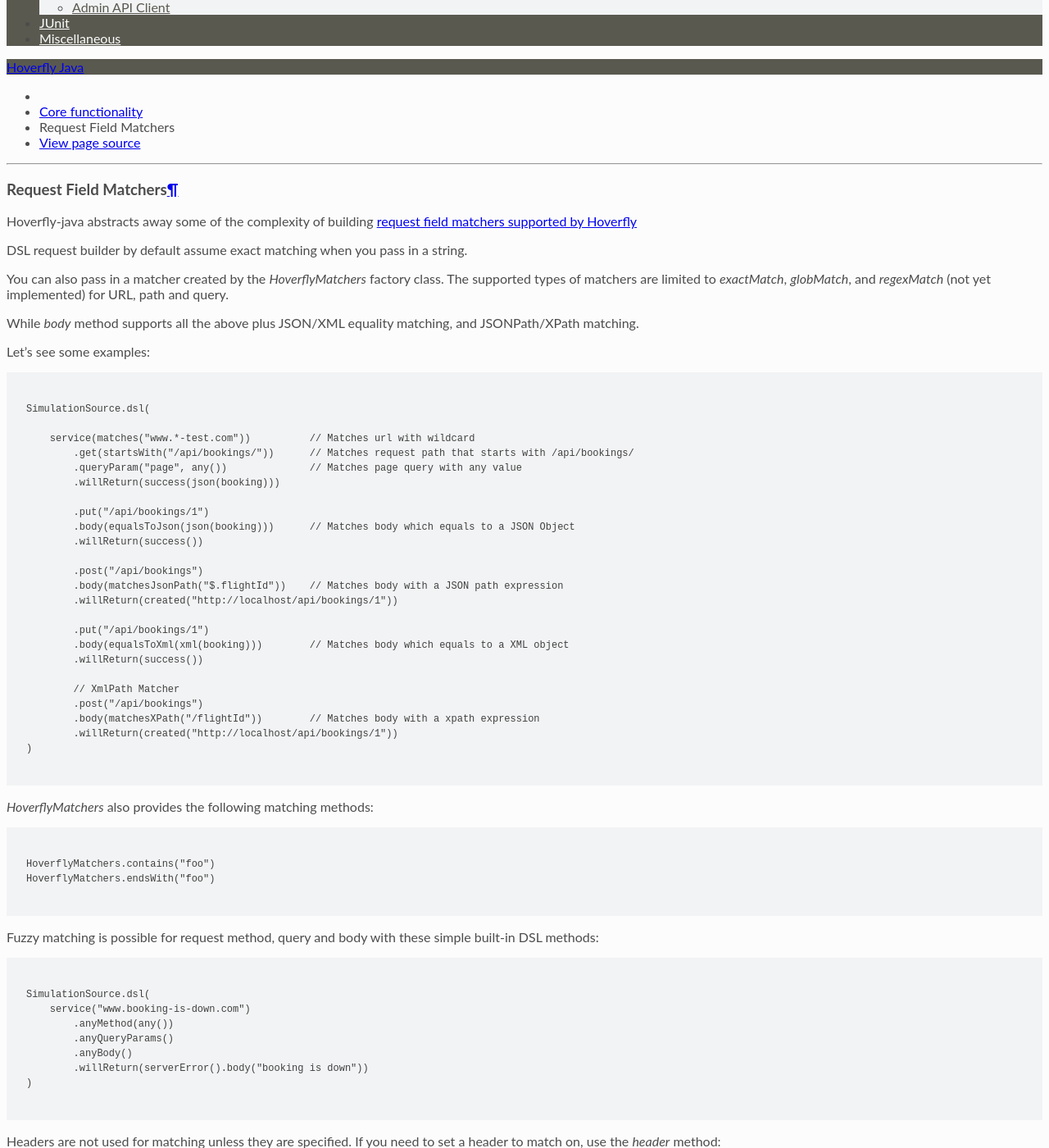
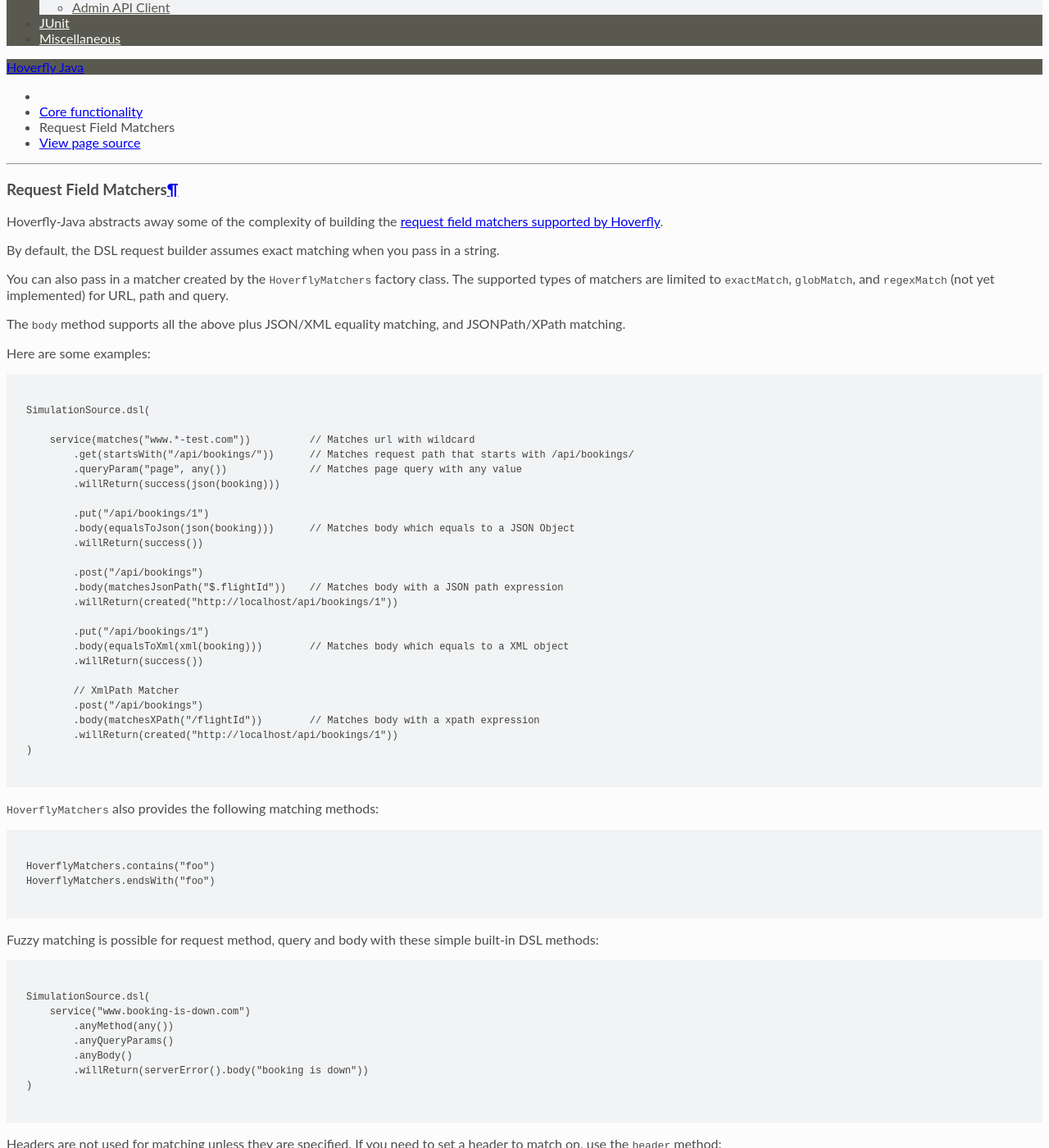
Before and after one commit to tommysitu/hoverfly-java, a Sphinx documentation site: the page built from docs/pages/corefunctionality/matchers.rst, in a window 1280 px wide and 1400 px high, scrolled down 294 px. Shown: the whole window at 82% size. Built offline with Sphinx 7.4.7 and the Read the Docs theme 2.0.0, drawn with Linux system fonts in a browser that asks for light colours; comment, search, counter and statistics services are not loaded; some of the changed text lies outside the part shown.

Commit message:
#102 docs tweaks

```diff
--- a/docs/pages/corefunctionality/matchers.rst
+++ b/docs/pages/corefunctionality/matchers.rst
@@ -3,15 +3,16 @@
 Request Field Matchers
 ======================
 
-Hoverfly-java abstracts away some of the complexity of building `request field matchers supported by Hoverfly <http://hoverfly.readthedocs.io/en/latest/pages/reference/hoverfly/request_matchers.html>`_
+Hoverfly-Java abstracts away some of the complexity of building the `request field matchers supported by Hoverfly <http://hoverfly.readthedocs.io/en/latest/pages/reference/hoverfly/request_matchers.html>`_.
 
-DSL request builder by default assume exact matching when you pass in a string.
+By default, the DSL request builder assumes exact matching when you pass in a string.
 
-You can also pass in a matcher created by the `HoverflyMatchers` factory class. The supported types of matchers are limited to `exactMatch`, `globMatch`, and `regexMatch` (not yet implemented) for URL, path and query.
+You can also pass in a matcher created by the ``HoverflyMatchers`` factory class.
+The supported types of matchers are limited to ``exactMatch``, ``globMatch``, and ``regexMatch`` (not yet implemented) for URL, path and query.
 
-While `body` method supports all the above plus JSON/XML equality matching, and JSONPath/XPath matching.
+The ``body`` method supports all the above plus JSON/XML equality matching, and JSONPath/XPath matching.
 
-Let's see some examples:
+Here are some examples:
 
 .. code-block:: java
 
@@ -40,7 +41,7 @@
             .willReturn(created("http://localhost/api/bookings/1"))
     )
 
-`HoverflyMatchers` also provides the following matching methods:
+``HoverflyMatchers`` also provides the following matching methods:
 
 .. code-block:: java
 
@@ -61,7 +62,7 @@
     )
 
 
-Headers are not used for matching unless they are specified. If you need to set a header to match on, use the `header` method:
+Headers are not used for matching unless they are specified. If you need to set a header to match on, use the ``header`` method:
 
 .. code-block:: java
 
@@ -73,8 +74,8 @@
             .willReturn(created("http://localhost/api/bookings/1"))
     }
 
-When you supply a simulation source to the `HoverflyRule`, you can enable `printSimulationData` option to help debugging.
-This will print the simulation JSON data used by Hoverfly to stdout:
+When you supply a simulation source to the ``HoverflyRule``, you can enable the ``printSimulationData`` option to help debugging.
+This will print the simulation JSON data used by Hoverfly to ``stdout``:
 
 .. code-block:: java
 
```
